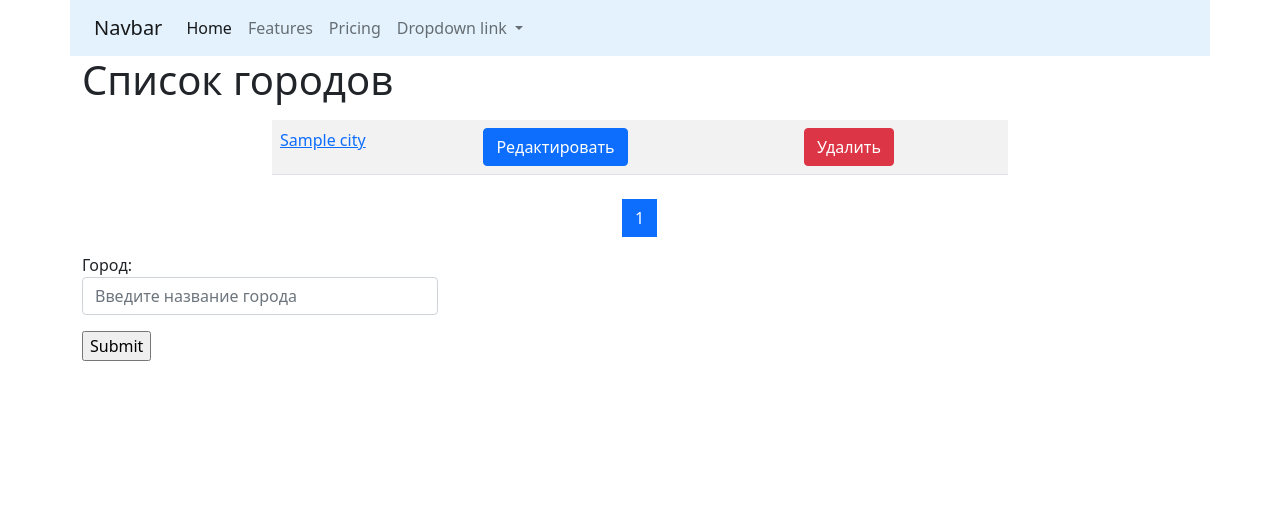
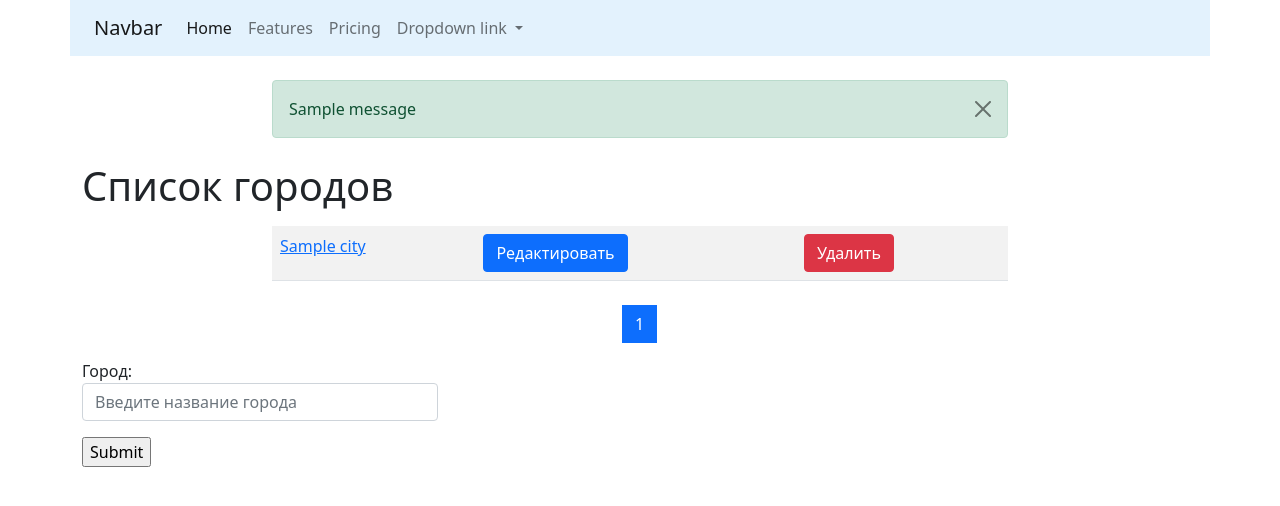
Before and after one commit to aidynsemey7sk/find_route, a Django app: page /cities/ in a window 1280 px wide. Shown: the top 506 px of the page. Run offline with Django 3.2, Linux system fonts and the light colour scheme; tables that the repository leaves empty hold one stand-in row (values such as "Sample post"); one stand-in notice (Sample message) is shown.

Commit message:
Добавление сообщений об успешном CRUD

```diff
--- a/cities/templates/cities/home.html
+++ b/cities/templates/cities/home.html
@@ -9,7 +9,9 @@
       <table class="table table-striped">
          {% for object in page_obj %}
          <tr>
-            <td><a href="{% url 'cities:detail' pk=object.pk %}">{{object.name}}</a></td>
+            <td>
+               <a href="{% url 'cities:detail' pk=object.pk %}">{{object.name}}</a>
+            </td>
             <td><a href="{% url 'cities:update' pk=object.pk %}">
                <button type="submit" class="btn btn-primary">Редактировать</button>
                </a>
@@ -55,7 +57,7 @@
 </nav>
 <div class="row">
    <div class="col-md-4">
-      <form action="" method="post"> {% csrf_token %}
+      <form action="{% url 'cities:create' %}" method="post"> {% csrf_token %}
          {{form.as_p}}
          <input type="submit" value="Submit">
       </form>
--- a/cities/views.py
+++ b/cities/views.py
@@ -3,7 +3,9 @@ from django.urls import reverse_lazy
 from django.views.generic import (
     DetailView, CreateView, UpdateView, DeleteView, ListView
     )
+from django.contrib.messages.views import SuccessMessageMixin
 from django.core.paginator import Paginator
+from django.contrib import messages
 
 from cities.forms import CityForm
 from cities.models import City
@@ -41,18 +43,20 @@ class CityDetailView(DetailView):
     template_name = 'cities/detail.html'
 
 
-class CityCreateView(CreateView):
+class CityCreateView(SuccessMessageMixin, CreateView):
     model = City
     form_class = CityForm
     template_name = 'cities/create.html'
     success_url = reverse_lazy('cities:home')
+    success_message = 'Город успешно создан'
 
 
-class CityUpdateView(UpdateView):
+class CityUpdateView(SuccessMessageMixin, UpdateView):
     model = City
     form_class = CityForm
     template_name = 'cities/update.html'
     success_url = reverse_lazy('cities:home')
+    success_message = 'Город успешно отредактирован'
 
 
 class CityDeleteView(DeleteView):
@@ -61,6 +65,7 @@ class CityDeleteView(DeleteView):
     success_url = reverse_lazy('cities:home')
 
     def get(self, request, *args, **kwargs) :
+        messages.success(request, 'Город успешно удален.')
         return self.post(request, *args, **kwargs)
 
 
--- a/templates/base.html
+++ b/templates/base.html
@@ -4,10 +4,8 @@
       <!-- Required meta tags -->
       <meta charset="utf-8">
       <meta name="viewport" content="width=device-width, initial-scale=1">
-
       <!-- Bootstrap CSS -->
       <link href="https://cdn.jsdelivr.net/npm/bootstrap@5.1.3/dist/css/bootstrap.min.css" rel="stylesheet" integrity="sha384-1BmE4kWBq78iYhFldvKuhfTAU6auU8tT94WrHftjDbrCEXSU1oBoqyl2QvZ6jIW3" crossorigin="anonymous">
-
       {% block title %}{% endblock title %}
    </head>
    <body>
@@ -42,17 +40,36 @@
             </div>
          </div>
       </nav>
-
+      <div class='container'>
+         <div class="row">
+            <div class="col-md-8 mx-auto">
+               {% if messages %}
+                  {% for message in messages %}
+                  {% if message.level == DEFAULT_MESSAGE_LEVELS.ERROR %}Important:
+                  <div class="alert alert-danger my-4 alert-dismissible fade show" role="alert">
+                    {{ message }}
+                    <button type="button" class="btn-close"
+                    data-bs-dismiss="alert" aria-label="Close"></button>
+                  </div>
+                  {% else %}
+                  <div class="alert alert-success my-4 alert-dismissible fade show" role="alert" my-2>
+                    {{ message }}
+                    <button type="button" class="btn-close"
+                    data-bs-dismiss="alert" aria-label="Close"></button>
+                  </div>
+                  </li>
+                  {% endif %}
+                  {% endfor %}
+               {% endif %}
+            </div>
+         </div>
+      </div>
       <div class='container'>
          {% block content %}{% endblock content %}
       </div>
-
-
       <!-- Optional JavaScript; choose one of the two! -->
-
       <!-- Option 1: Bootstrap Bundle with Popper -->
       <script src="https://cdn.jsdelivr.net/npm/bootstrap@5.1.3/dist/js/bootstrap.bundle.min.js" integrity="sha384-ka7Sk0Gln4gmtz2MlQnikT1wXgYsOg+OMhuP+IlRH9sENBO0LRn5q+8nbTov4+1p" crossorigin="anonymous"></script>
-
       <!-- Option 2: Separate Popper and Bootstrap JS -->
       <!--
          <script src="https://cdn.jsdelivr.net/npm/@popperjs/core@2.10.2/dist/umd/popper.min.js" integrity="sha384-7+zCNj/IqJ95wo16oMtfsKbZ9ccEh31eOz1HGyDuCQ6wgnyJNSYdrPa03rtR1zdB" crossorigin="anonymous"></script>
```
Lines whose indentation alone changed are shown as unchanged.
